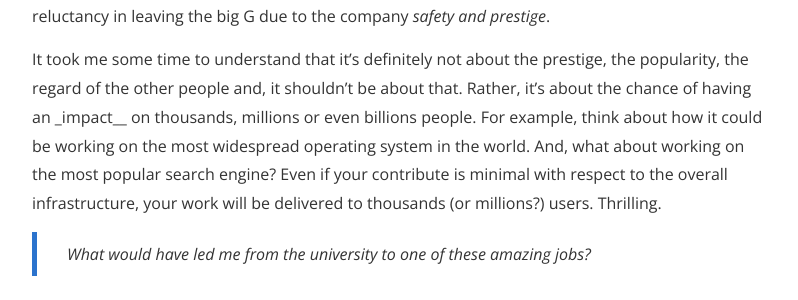
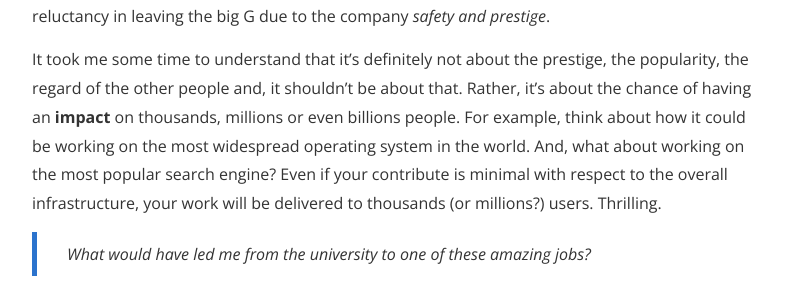
Before and after one commit to gioiab/gioiab.github.io, a Jekyll site: the page built from _posts/2016-01-31-toward-the-next-technical-interview.markdown, in a window 1280 px wide and 900 px high, scrolled down 1546 px. Shown: the part 212-512 px from the top of the window, without its empty margins (240-1038 px from the left). Built offline with Jekyll 4.4.1, drawn with Linux system fonts in a browser that asks for light colours; nearby versions of some CDN libraries; comment, search, counter and statistics services are not loaded.

```diff
--- a/_posts/2016-01-31-toward-the-next-technical-interview.markdown
+++ b/_posts/2016-01-31-toward-the-next-technical-interview.markdown
@@ -20,7 +20,7 @@ Soon, I began daydreaming about how it could be working on such a sort of proble
 
 You may be wondering if all this interest and all this attraction is exclusively related to the potential achievement of __popularity__. After all, saying something like _I'm a software developer at Google_ or _I'm a senior researcher at Microsoft_ still sounds impressive nowadays. And, yes, it isn't pure invention. See for example [the story of Ellen Huerta](https://medium.com/this-happened-to-me/why-i-left-google-c02f1ff471c6#.e6zr2h344){:target="_blank"}, former Googler. She had publicly disclosed her reluctancy in leaving the big G due to the company _safety and prestige_.
 
-It took me some time to understand that it's definitely not about the prestige, the popularity, the regard of the other people and, it shouldn't be about that. Rather, it's about the chance of having an _impact__ on thousands, millions or even billions people. For example, think about how it could be working on the most widespread operating system in the world. And, what about working on the most popular search engine? Even if your contribute is minimal with respect to the overall infrastructure, your work will be delivered to thousands (or millions?) users. Thrilling.
+It took me some time to understand that it's definitely not about the prestige, the popularity, the regard of the other people and, it shouldn't be about that. Rather, it's about the chance of having an __impact__ on thousands, millions or even billions people. For example, think about how it could be working on the most widespread operating system in the world. And, what about working on the most popular search engine? Even if your contribute is minimal with respect to the overall infrastructure, your work will be delivered to thousands (or millions?) users. Thrilling.
 
 > What would have led me from the university to one of these amazing jobs?
 
```
